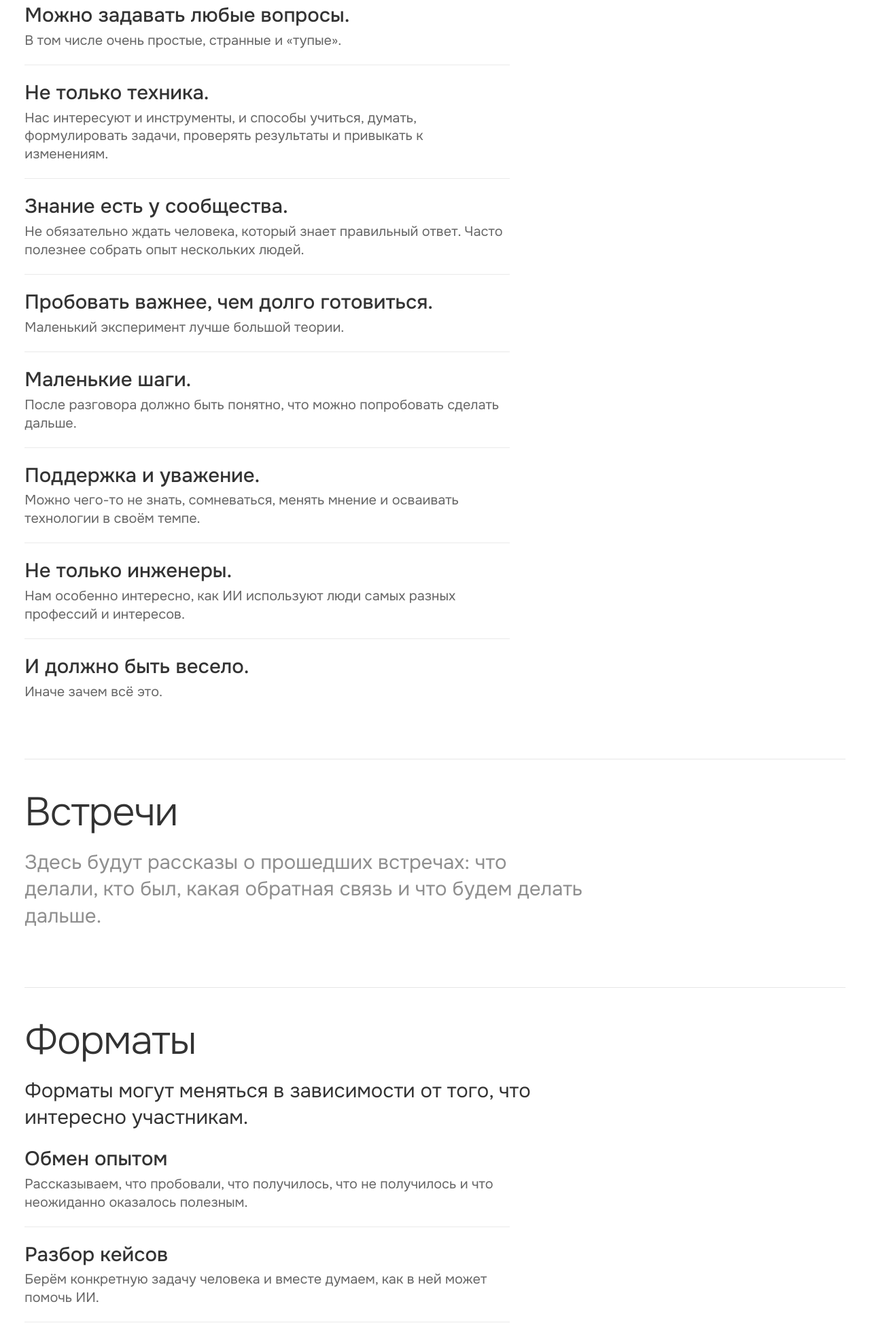
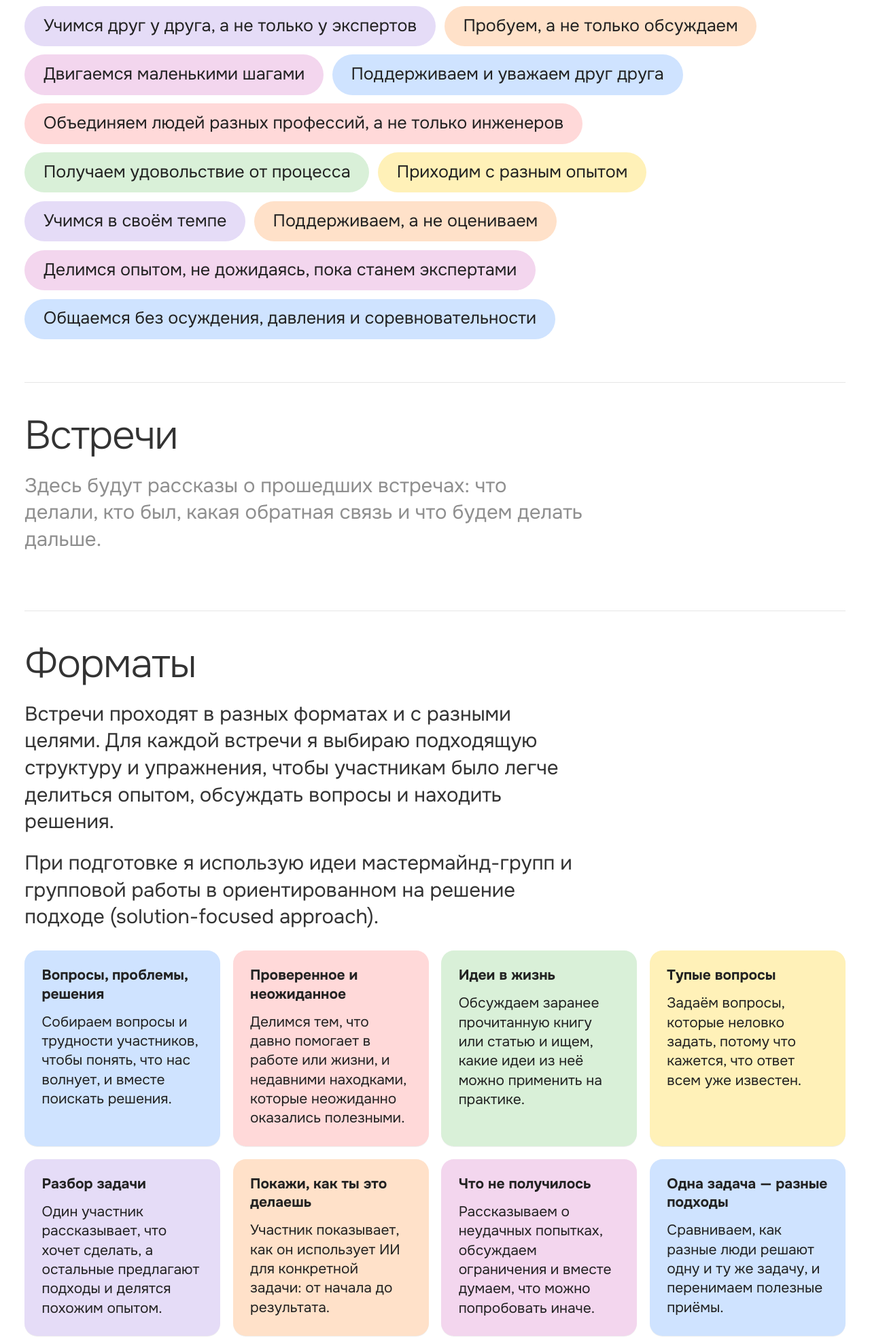
Before and after one commit to zeniasofronov/untilASI, a plain HTML site: page index.html in a window 1280 px wide. Shown: the part 1188-3156 px from the top of the page at 68% size. Drawn offline with nearby package versions, Linux system fonts and the light colour scheme.

Commit message:
Principles as pills, formats as colored cards, new formats intro
Co-Authored-By: Claude Sonnet 5.5 <noreply@anthropic.com>

```diff
--- a/index.html
+++ b/index.html
@@ -7,7 +7,7 @@
 <meta name="description" content="Экспериментальное сообщество людей, которые хотят лучше разобраться, как жить в мире с ИИ. Онлайн и офлайн в Берлине.">
 <link rel="preconnect" href="https://fonts.googleapis.com">
 <link rel="preconnect" href="https://fonts.gstatic.com" crossorigin>
-<link href="https://fonts.googleapis.com/css2?family=Onest:wght@300;400;500&family=Playfair+Display:wght@700&family=Comfortaa:wght@700&family=Oswald:wght@700&display=swap" rel="stylesheet">
+<link href="https://fonts.googleapis.com/css2?family=Onest:wght@300;400;500;700&family=Playfair+Display:wght@700&family=Comfortaa:wght@700&family=Oswald:wght@700&display=swap" rel="stylesheet">
 <style>
   :root {
     --text: 51, 51, 51;
@@ -121,6 +121,28 @@
   .meeting h3 { margin: 0 0 0.2rem; font-weight: 500; font-size: clamp(1.2rem, 3.8vw, 1.6rem); }
   .meeting .when { margin: 0 0 0.8rem; font-size: 0.85rem; color: rgba(var(--text), .55); }
   .meeting p { font-size: 1rem; margin: 0 0 0.6rem; }
+  .pills { display: flex; flex-wrap: wrap; gap: 0.6rem; max-width: none; }
+  .pills li { padding: 0.55em 1.1em; border-radius: 999px; font-size: clamp(1rem, 3.2vw, 1.2rem); line-height: 1.25; color: #222; }
+  .pills .c0 { background: #cfe3ff; }
+  .pills .c1 { background: #ffd9d9; }
+  .pills .c2 { background: #d9f0d8; }
+  .pills .c3 { background: #fff1b8; }
+  .pills .c4 { background: #e5dcf7; }
+  .pills .c5 { background: #ffe1c9; }
+  .pills .c6 { background: #f3d6ee; }
+  .cards { display: grid; grid-template-columns: repeat(auto-fill, minmax(13rem, 1fr)); gap: 0.9rem; max-width: none; margin-top: 1.4rem; }
+  .cards li { display: flex; flex-direction: column; gap: 0.6rem; padding: 1.1rem 1.2rem 1.3rem; border-radius: 0.9rem; box-shadow: 0 1px 0 rgba(var(--text), .08); transition: transform .15s, box-shadow .15s; }
+  .cards li:hover { transform: translateY(-2px); box-shadow: 0 0.5em 1.2em -0.5em rgba(var(--text), .35); }
+  .cards h3 { margin: 0; font-weight: 700; font-size: 1rem; line-height: 1.3; }
+  .cards p { margin: 0; font-weight: 400; font-size: 1rem; line-height: 1.35; color: #222; max-width: none; }
+  .cards li { color: #222; }
+  .cards .k0 { background: #cfe3ff; }
+  .cards .k1 { background: #ffd9d9; }
+  .cards .k2 { background: #d9f0d8; }
+  .cards .k3 { background: #fff1b8; }
+  .cards .k4 { background: #e5dcf7; }
+  .cards .k5 { background: #ffe1c9; }
+  .cards .k6 { background: #f3d6ee; }
 </style>
 </head>
 <body>
@@ -140,17 +162,22 @@
 
   <section id="principles">
     <h2>Принципы</h2>
-    <ul class="items">
-      <li><b>Конкретная задача важнее инструмента.</b><span>Мы начинаем не с «что умеет новый ChatGPT», а с того, что человек хочет сделать.</span></li>
-      <li><b>Одна область лучше, чем всё про ИИ сразу.</b><span>Проще разобраться глубже, если обсуждать конкретную тему, профессию или задачу.</span></li>
-      <li><b>Можно задавать любые вопросы.</b><span>В том числе очень простые, странные и «тупые».</span></li>
-      <li><b>Не только техника.</b><span>Нас интересуют и инструменты, и способы учиться, думать, формулировать задачи, проверять результаты и привыкать к изменениям.</span></li>
-      <li><b>Знание есть у сообщества.</b><span>Не обязательно ждать человека, который знает правильный ответ. Часто полезнее собрать опыт нескольких людей.</span></li>
-      <li><b>Пробовать важнее, чем долго готовиться.</b><span>Маленький эксперимент лучше большой теории.</span></li>
-      <li><b>Маленькие шаги.</b><span>После разговора должно быть понятно, что можно попробовать сделать дальше.</span></li>
-      <li><b>Поддержка и уважение.</b><span>Можно чего-то не знать, сомневаться, менять мнение и осваивать технологии в своём темпе.</span></li>
-      <li><b>Не только инженеры.</b><span>Нам особенно интересно, как ИИ используют люди самых разных профессий и интересов.</span></li>
-      <li><b>И должно быть весело.</b><span>Иначе зачем всё это.</span></li>
+    <ul class="pills">
+      <li class="c0">Отталкиваемся от задач, а не от инструментов</li>
+      <li class="c1">Разбираемся в конкретных темах, а не во всём сразу</li>
+      <li class="c2">Задаём любые вопросы, даже самые простые</li>
+      <li class="c3">Говорим не только о технологиях, но и о жизни с ними</li>
+      <li class="c4">Учимся друг у друга, а не только у экспертов</li>
+      <li class="c5">Пробуем, а не только обсуждаем</li>
+      <li class="c6">Двигаемся маленькими шагами</li>
+      <li class="c0">Поддерживаем и уважаем друг друга</li>
+      <li class="c1">Объединяем людей разных профессий, а не только инженеров</li>
+      <li class="c2">Получаем удовольствие от процесса</li>
+      <li class="c3">Приходим с разным опытом</li>
+      <li class="c4">Учимся в своём темпе</li>
+      <li class="c5">Поддерживаем, а не оцениваем</li>
+      <li class="c6">Делимся опытом, не дожидаясь, пока станем экспертами</li>
+      <li class="c0">Общаемся без осуждения, давления и соревновательности</li>
     </ul>
   </section>
 
@@ -171,15 +198,19 @@
 
   <section id="formats">
     <h2>Форматы</h2>
-    <p>Форматы могут меняться в зависимости от того, что интересно участникам.</p>
-    <ul class="items">
-      <li><b>Обмен опытом</b><span>Рассказываем, что пробовали, что получилось, что не получилось и что неожиданно оказалось полезным.</span></li>
-      <li><b>Разбор кейсов</b><span>Берём конкретную задачу человека и вместе думаем, как в ней может помочь ИИ.</span></li>
-      <li><b>Тупые вопросы</b><span>Можно принести вопрос, который неловко задавать где-то ещё, потому что кажется, что «все это уже знают».</span></li>
-      <li><b>Поговорить дальше</b><span>Кто-то приносит тему, идею, статью, эксперимент или наблюдение, которое хочется обсудить с другими.</span></li>
-      <li><b>Совместное чтение</b><span>Читаем книги, статьи и исследования и пытаемся понять, что из них действительно можно использовать.</span></li>
-      <li><b>ИИ в конкретной области</b><span>Разбираемся, как ИИ может быть полезен, например, в образовании, дизайне, консультировании, исследованиях или повседневной жизни.</span></li>
-      <li><b>Как учиться ИИ</b><span>Обсуждаем не только отдельные инструменты, но и то, как вообще осваивать быстро меняющиеся технологии.</span></li>
+    <p>Встречи проходят в разных форматах и с разными целями. Для каждой встречи я выбираю подходящую структуру и упражнения, чтобы участникам было легче делиться опытом, обсуждать вопросы и находить решения.</p>
+    <p>При подготовке я использую идеи мастермайнд-групп и групповой работы в ориентированном на решение подходе (solution-focused approach).</p>
+    <ul class="cards">
+      <li class="k0"><h3>Вопросы, проблемы, решения</h3><p>Собираем вопросы и трудности участников, чтобы понять, что нас волнует, и вместе поискать решения.</p></li>
+      <li class="k1"><h3>Проверенное и неожиданное</h3><p>Делимся тем, что давно помогает в работе или жизни, и недавними находками, которые неожиданно оказались полезными.</p></li>
+      <li class="k2"><h3>Идеи в жизнь</h3><p>Обсуждаем заранее прочитанную книгу или статью и ищем, какие идеи из неё можно применить на практике.</p></li>
+      <li class="k3"><h3>Тупые вопросы</h3><p>Задаём вопросы, которые неловко задать, потому что кажется, что ответ всем уже известен.</p></li>
+      <li class="k4"><h3>Разбор задачи</h3><p>Один участник рассказывает, что хочет сделать, а остальные предлагают подходы и делятся похожим опытом.</p></li>
+      <li class="k5"><h3>Покажи, как ты это делаешь</h3><p>Участник показывает, как он использует ИИ для конкретной задачи: от начала до результата.</p></li>
+      <li class="k6"><h3>Что не получилось</h3><p>Рассказываем о неудачных попытках, обсуждаем ограничения и вместе думаем, что можно попробовать иначе.</p></li>
+      <li class="k0"><h3>Одна задача — разные подходы</h3><p>Сравниваем, как разные люди решают одну и ту же задачу, и перенимаем полезные приёмы.</p></li>
+      <li class="k1"><h3>Разберём вместе</h3><p>Смотрим на результат работы с ИИ и обсуждаем, что получилось хорошо, что вызывает сомнения и как это проверить или улучшить.</p></li>
+      <li class="k2"><h3>Следующий маленький шаг</h3><p>В конце встречи делимся тем, что хотим попробовать после разговора, а на следующей встрече можем рассказать, что получилось.</p></li>
     </ul>
   </section>
 
```
